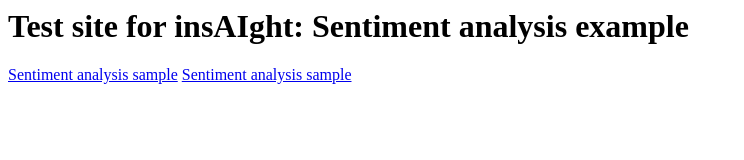
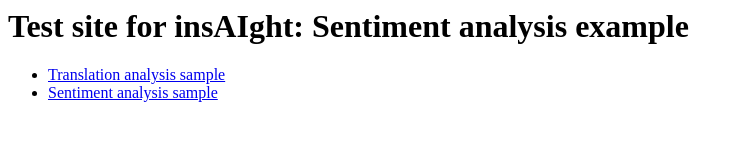
Before and after one commit to pablobenitomar/insAIght-samples, a plain HTML site: page index.html in a window 1280 px wide. Shown: the whole page, without its empty margins (0-744 px from the left). Drawn offline with Linux system fonts and the light colour scheme.

Commit message:
updated index

```diff
--- a/index.html
+++ b/index.html
@@ -4,8 +4,9 @@
     </head>
     <body>
         <h1>Test site for insAIght: Sentiment analysis example</h1>
-        <a href="translation.html">Sentiment analysis sample</a>
-        <a href="sentiment.html">Sentiment analysis sample</a>
-
+        <ul>
+            <li><a href="translation.html">Translation analysis sample</a></li>
+            <li><a href="sentiment.html">Sentiment analysis sample</a></li>
+        </ul>
     </body>
 </HTML>
```
